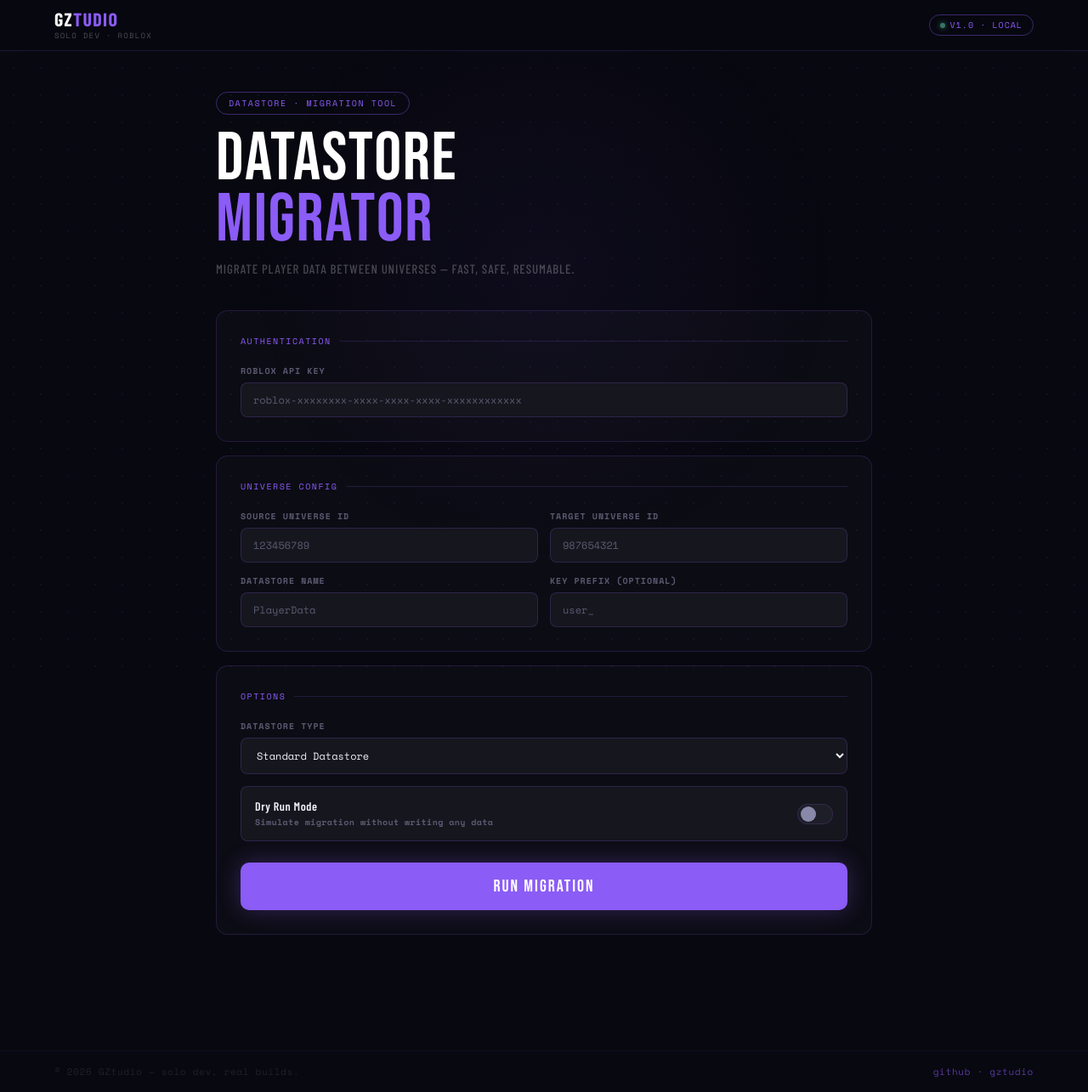
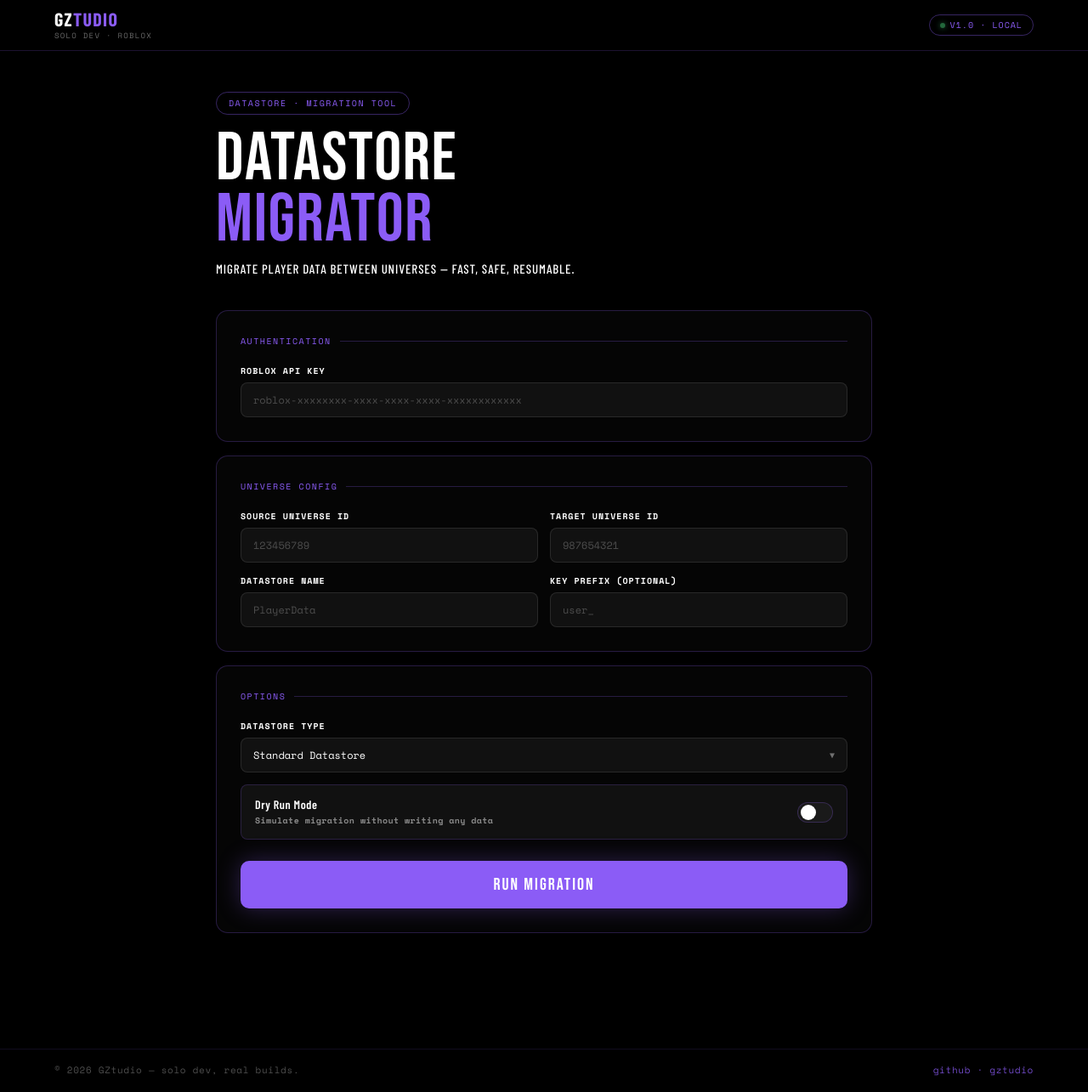
Before and after one commit to GZtudio-Dev/Roblox-Datastore-Migrate, a Flask app: page / in a window 1280 px wide. Shown: the whole page at 85% size. Run offline with Flask 3, Linux system fonts and the light colour scheme.

Commit message:
Update GUI

```diff
--- a/templates/index.html
+++ b/templates/index.html
@@ -9,20 +9,20 @@
 <link href="https://fonts.googleapis.com/css2?family=Bebas+Neue&family=Barlow+Condensed:wght@400;500;600;700&family=Space+Mono:wght@400;700&display=swap" rel="stylesheet">
 <style>
   :root {
-    --bg:       #080810;
-    --surface:  #0f0f1a;
-    --surface2: #16161e;
-    --surface3: #1e1e28;
-    --border:   rgba(139,92,246,0.18);
-    --border2:  rgba(139,92,246,0.08);
+    --bg:       #000000;
+    --surface:  #0a0a0a;
+    --surface2: #111111;
+    --surface3: #1a1a1a;
+    --border:   rgba(139,92,246,0.25);
+    --border2:  rgba(139,92,246,0.12);
     --accent:   #8b5cf6;
     --accent-h: #9585ff;
-    --green:    #6af7c8;
-    --red:      #f76a8f;
-    --yellow:   #f7c96a;
-    --text:     #eeeef5;
-    --muted:    #5a5a72;
-    --dim:      #8888a8;
+    --green:    #4ade80;
+    --red:      #f87171;
+    --yellow:   #fbbf24;
+    --text:     #ffffff;
+    --muted:    #ffffff;
+    --dim:      #ffffff;
   }
 
   *, *::before, *::after { box-sizing: border-box; margin: 0; padding: 0; }
@@ -35,44 +35,23 @@
     overflow-x: hidden;
   }
 
-  body::before {
-    content: '';
-    position: fixed; inset: 0;
-    background-image: radial-gradient(rgba(139,92,246,0.08) 1px, transparent 1px);
-    background-size: 32px 32px;
-    pointer-events: none;
-    z-index: 0;
-  }
-
-  body::after {
-    content: '';
-    position: fixed;
-    top: 40%; left: 50%;
-    transform: translate(-50%, -50%);
-    width: 700px; height: 700px;
-    background: radial-gradient(circle, rgba(139,92,246,0.05) 0%, transparent 70%);
-    pointer-events: none;
-    z-index: 0;
-  }
-
   /* NAVBAR */
   .gz-nav {
     position: relative; z-index: 100;
-    background: rgba(8,8,16,0.85);
-    backdrop-filter: blur(12px);
-    border-bottom: 0.5px solid var(--border);
+    background: #000000;
+    border-bottom: 1px solid rgba(139,92,246,0.2);
     padding: 0 4rem; height: 60px;
     display: flex; align-items: center; justify-content: space-between;
   }
   .gz-logo { display: flex; flex-direction: column; gap: 2px; text-decoration: none; }
   .gz-logo-name { font-family: 'Barlow Condensed', sans-serif; font-size: 22px; font-weight: 700; color: #fff; letter-spacing: 0.06em; line-height: 1; text-transform: uppercase; }
   .gz-logo-name span { color: var(--accent); }
-  .gz-logo-sub { font-size: 9px; color: rgba(255,255,255,0.28); letter-spacing: 0.14em; font-family: 'Space Mono', monospace; text-transform: uppercase; }
+  .gz-logo-sub { font-size: 9px; color: #ffffff; letter-spacing: 0.14em; font-family: 'Space Mono', monospace; text-transform: uppercase; opacity: 0.4; }
   .gz-nav-badge {
     font-family: 'Space Mono', monospace;
     font-size: 10px; letter-spacing: 0.1em;
     color: var(--accent);
-    border: 0.5px solid rgba(139,92,246,0.4);
+    border: 1px solid rgba(139,92,246,0.4);
     border-radius: 999px;
     padding: 4px 12px;
     text-transform: uppercase;
@@ -117,7 +96,7 @@
   header p {
     font-family: 'Barlow Condensed', sans-serif;
     font-size: 15px; font-weight: 500;
-    color: rgba(255,255,255,0.25);
+    color: #ffffff;
     letter-spacing: 0.06em;
     text-transform: uppercase;
   }
@@ -154,28 +133,69 @@
   label {
     font-family: 'Space Mono', monospace;
     font-size: 10px; font-weight: 700;
-    color: var(--muted);
+    color: #ffffff;
     letter-spacing: 0.1em;
     text-transform: uppercase;
   }
-  input, select {
+  input {
     background: var(--surface2);
-    border: 0.5px solid rgba(139,92,246,0.2);
+    border: 1px solid rgba(255,255,255,0.1);
     border-radius: 8px;
     padding: 11px 14px;
-    color: var(--text);
+    color: #ffffff;
     font-family: 'Space Mono', monospace;
     font-size: 12px;
     outline: none;
     transition: border-color .2s, box-shadow .2s;
     width: 100%;
   }
-  input:focus, select:focus {
+  input:focus {
     border-color: var(--accent);
-    box-shadow: 0 0 0 3px rgba(139,92,246,0.1);
+    box-shadow: 0 0 0 3px rgba(139,92,246,0.15);
   }
-  input::placeholder { color: var(--muted); }
-  select option { background: var(--surface2); }
+  input::placeholder { color: rgba(255,255,255,0.25); }
+
+  /* CUSTOM SELECT */
+  .custom-select { position: relative; }
+  .custom-select-trigger {
+    background: var(--surface2);
+    border: 1px solid rgba(255,255,255,0.1);
+    border-radius: 8px;
+    padding: 11px 14px;
+    color: #ffffff;
+    font-family: 'Space Mono', monospace;
+    font-size: 12px;
+    cursor: pointer;
+    display: flex; align-items: center; justify-content: space-between;
+    transition: border-color .2s;
+    user-select: none;
+  }
+  .custom-select-trigger:hover { border-color: rgba(139,92,246,0.4); }
+  .custom-select-trigger.open { border-color: var(--accent); box-shadow: 0 0 0 3px rgba(139,92,246,0.15); }
+  .custom-select-arrow { transition: transform .2s; color: rgba(255,255,255,0.4); font-size: 10px; }
+  .custom-select-trigger.open .custom-select-arrow { transform: rotate(180deg); }
+  .custom-select-dropdown {
+    position: absolute; top: calc(100% + 6px); left: 0; right: 0;
+    background: #1a1a1a;
+    border: 1px solid rgba(139,92,246,0.3);
+    border-radius: 8px;
+    overflow: hidden;
+    z-index: 100;
+    display: none;
+    box-shadow: 0 8px 24px rgba(0,0,0,0.5);
+  }
+  .custom-select-dropdown.open { display: block; }
+  .custom-select-option {
+    padding: 12px 14px;
+    font-family: 'Space Mono', monospace;
+    font-size: 12px;
+    color: #ffffff;
+    cursor: pointer;
+    transition: background .15s, color .15s;
+  }
+  .custom-select-option:hover { background: rgba(139,92,246,0.15); color: #ffffff; }
+  .custom-select-option.selected { color: var(--accent); }
+  select { display: none; }
 
   /* TOGGLE */
   .toggle-row {
@@ -186,7 +206,7 @@
     padding: 14px 16px;
   }
   .toggle-label { font-size: 14px; font-weight: 600; color: var(--text); letter-spacing: 0.04em; }
-  .toggle-label small { display: block; font-family: 'Space Mono', monospace; font-size: 10px; color: var(--muted); margin-top: 3px; letter-spacing: 0.04em; }
+  .toggle-label small { display: block; font-family: 'Space Mono', monospace; font-size: 10px; color: rgba(255,255,255,0.5); margin-top: 3px; letter-spacing: 0.04em; }
   .switch { position: relative; width: 42px; height: 24px; flex-shrink: 0; }
   .switch input { opacity: 0; width: 0; height: 0; }
   .slider { position: absolute; inset: 0; background: var(--surface3); border-radius: 99px; cursor: pointer; transition: background .2s; border: 0.5px solid var(--border); }
@@ -274,8 +294,8 @@
     display: flex; align-items: center; justify-content: space-between;
     margin-top: 40px;
   }
-  .gz-footer-copy { font-size: 11px; font-family: 'Space Mono', monospace; color: rgba(255,255,255,0.1); letter-spacing: 0.06em; }
-  .gz-footer a { font-size: 11px; font-family: 'Space Mono', monospace; color: var(--accent); text-decoration: none; letter-spacing: 0.06em; opacity: 0.6; transition: opacity .2s; }
+  .gz-footer-copy { font-size: 11px; font-family: 'Space Mono', monospace; color: rgba(255,255,255,0.3); letter-spacing: 0.06em; }
+  .gz-footer a { font-size: 11px; font-family: 'Space Mono', monospace; color: var(--accent); text-decoration: none; letter-spacing: 0.06em; opacity: 0.8; transition: opacity .2s; }
   .gz-footer a:hover { opacity: 1; }
 
   @keyframes fadeDown { from { opacity:0; transform:translateY(-16px); } to { opacity:1; transform:translateY(0); } }
@@ -345,6 +365,16 @@
     <div class="grid-1">
       <div class="field">
         <label>Datastore Type</label>
+        <div class="custom-select" id="dsTypeSelect">
+          <div class="custom-select-trigger" id="dsTypeTrigger">
+            <span id="dsTypeLabel">Standard Datastore</span>
+            <span class="custom-select-arrow">▼</span>
+          </div>
+          <div class="custom-select-dropdown" id="dsTypeDropdown">
+            <div class="custom-select-option selected" data-value="standard">Standard Datastore</div>
+            <div class="custom-select-option" data-value="ordered">Ordered Datastore</div>
+          </div>
+        </div>
         <select id="datastore_type">
           <option value="standard">Standard Datastore</option>
           <option value="ordered">Ordered Datastore</option>
@@ -472,6 +502,36 @@ function finish() {
   btn.textContent = 'RUN AGAIN';
 }
 
+// Custom select dropdown
+const trigger = document.getElementById('dsTypeTrigger');
+const dropdown = document.getElementById('dsTypeDropdown');
+const label = document.getElementById('dsTypeLabel');
+const select = document.getElementById('datastore_type');
+const options = dropdown.querySelectorAll('.custom-select-option');
+
+trigger.addEventListener('click', () => {
+  trigger.classList.toggle('open');
+  dropdown.classList.toggle('open');
+});
+
+options.forEach(opt => {
+  opt.addEventListener('click', () => {
+    options.forEach(o => o.classList.remove('selected'));
+    opt.classList.add('selected');
+    label.textContent = opt.textContent;
+    select.value = opt.dataset.value;
+    trigger.classList.remove('open');
+    dropdown.classList.remove('open');
+  });
+});
+
+document.addEventListener('click', e => {
+  if (!document.getElementById('dsTypeSelect').contains(e.target)) {
+    trigger.classList.remove('open');
+    dropdown.classList.remove('open');
+  }
+});
+
 // Auto shutdown server kalau browser ditutup
 window.addEventListener('beforeunload', () => {
   navigator.sendBeacon('/shutdown', JSON.stringify({shutdown: true}));
```
Also changed, not shown: 1 other file.
